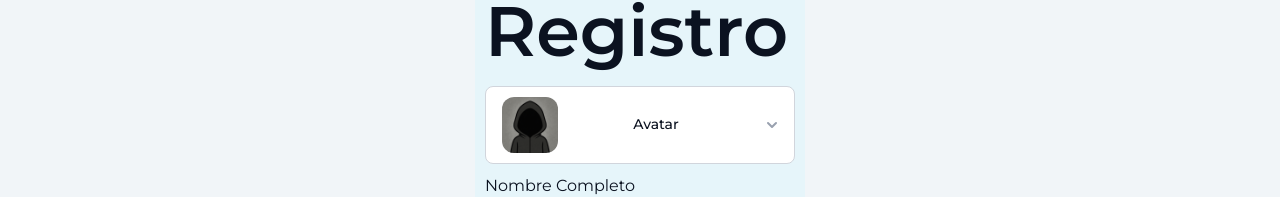
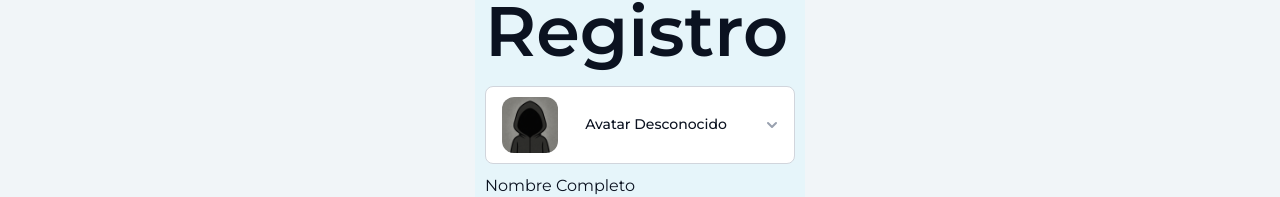
Before and after one commit to javier-ibanez-vizuete/proyecto-reservapp, a React (Vite) app: page /register in a window 1280 px wide. Shown: the part 103-300 px from the top of the page. Built offline with nearby package versions, Linux system fonts and the light colour scheme.

Commit message:
fix(RegisterPage): fix function handleAvatarClick

```diff
--- a/src/pages/RegisterPage.jsx
+++ b/src/pages/RegisterPage.jsx
@@ -157,7 +157,7 @@ export const RegisterPage = () => {
     };
 
     const handleAvatarClick = (avatar) => {
-        setForm((prev) => ({ ...prev, avatar: { url: avatar.url }, alt: avatar.alt }));
+        setForm((prev) => ({ ...prev, avatar: { url: avatar.url, alt: avatar.alt } }));
     };
 
     return (
@@ -176,7 +176,7 @@ export const RegisterPage = () => {
                                 <Image className="rounded-xl" imgSrc={form?.avatar?.url} />
                             </ImageContainer>
                             <Button variant={"ghost"} className="flex-1">
-                                Avatar
+                                {form?.avatar?.alt ? form.avatar.alt : "Avatar"}
                             </Button>
                         </DropdownTrigger>
                         <DropdownMenu className="w-full">
```
